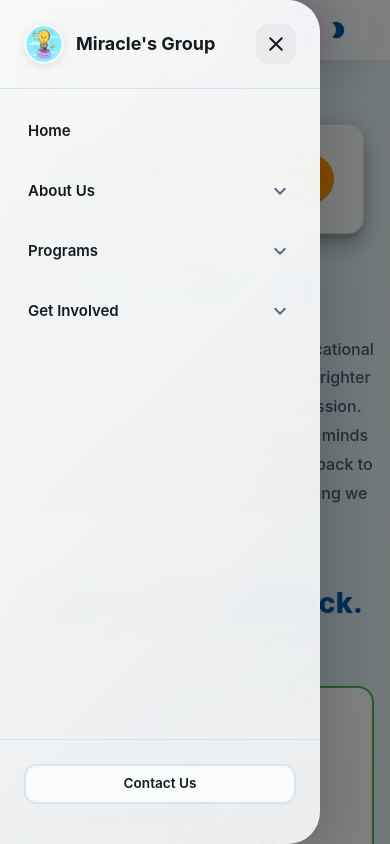
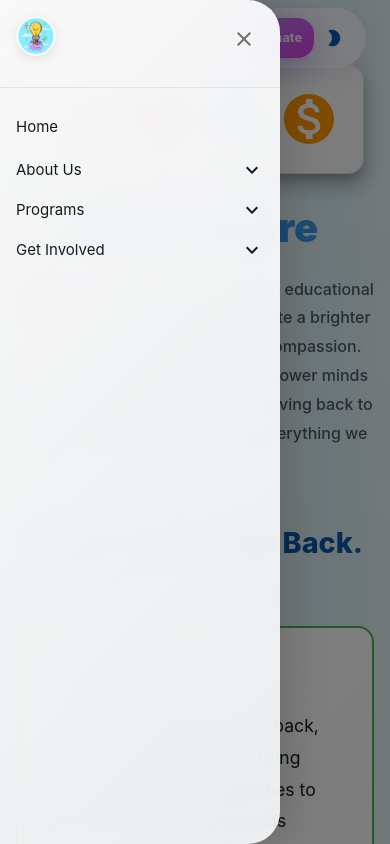
Before and after one commit to Jonathanz4344/EnlightenLearning, a React (Vite) app: page /About/Our-Mission in a window 390 px wide. Both pictures are taken after a click on the button 97 px from the left and 30 px from the top of the page. Shown: the top 844 px of the page. Built offline with nearby package versions, Linux system fonts and the light colour scheme.

Commit message:
working mobile responsivenewss

```diff
--- a/index.html
+++ b/index.html
@@ -1,7 +1,10 @@
 <!doctype html>
 <html lang="en">
-  <body>
-    <div id="root"></div>
-    <script type="module" src="/src/main.jsx"></script>
-  </body>
+
+<body>
+  <div id="root"></div>
+  <script type="module" src="/src/main.jsx"></script>
+  <meta name="viewport" content="width=device-width, initial-scale=1" />
+</body>
+
 </html>
--- a/src/components/navBar/Header.jsx
+++ b/src/components/navBar/Header.jsx
@@ -23,7 +23,10 @@ import FavoriteIcon from "@mui/icons-material/Favorite";
 import VolunteerActivismIcon from "@mui/icons-material/VolunteerActivism";
 import Logo from "/images/logo/Logo.png";
 import { Helmet } from "react-helmet-async";
-import { styled } from "@mui/material/styles";
+import { styled, useTheme } from "@mui/material/styles";
+import useMediaQuery from "@mui/material/useMediaQuery";
+import ListItemButton from "@mui/material/ListItemButton";
+import ListItemText from "@mui/material/ListItemText";
 
 const logoStyle = {
   width: "40px",
@@ -67,7 +70,6 @@ const StyledAppBar = styled(AppBar)(({ theme }) => ({
       : 'linear-gradient(135deg, rgba(255, 255, 255, 0.05) 0%, rgba(255, 255, 255, 0.02) 100%)',
     backdropFilter: 'blur(10px)',
     borderRadius: '0 0 24px 24px',
-    // REMOVED: All border properties
     opacity: 0,
     transition: 'opacity 0.4s ease',
     zIndex: -1,
@@ -83,7 +85,6 @@ const StyledAppBar = styled(AppBar)(({ theme }) => ({
       : 'linear-gradient(135deg, rgba(17, 24, 39, 0.95) 0%, rgba(31, 41, 55, 0.9) 100%)',
     backdropFilter: 'blur(20px)',
     borderRadius: '0 0 24px 24px',
-    // REMOVED: All border properties
     boxShadow: theme.palette.mode === 'light'
       ? '0 8px 32px rgba(0, 0, 0, 0.08)'
       : '0 8px 32px rgba(0, 0, 0, 0.3)',
@@ -96,6 +97,20 @@ const StyledAppBar = styled(AppBar)(({ theme }) => ({
       ? '0 12px 40px rgba(0, 0, 0, 0.12)'
       : '0 12px 40px rgba(0, 0, 0, 0.4)',
   },
+  // Mobile responsive styles
+  [theme.breakpoints.down('md')]: {
+    marginTop: theme.spacing(1),
+    '& .MuiToolbar-root': {
+      minHeight: '60px !important',
+      borderRadius: '999px',
+      margin: '0 8px',
+      padding: '0 16px',
+    },
+    '&.scrolled .MuiToolbar-root': {
+      borderRadius: '999px',
+      margin: '4px 12px 0',
+    },
+  },
 }));
 
 const ModernToolbar = styled(Toolbar)(({ theme }) => ({
@@ -106,7 +121,7 @@ const ModernToolbar = styled(Toolbar)(({ theme }) => ({
   padding: '0 24px',
   position: 'relative',
   [theme.breakpoints.down('md')]: {
-    padding: '0 20px',
+    padding: '0 16px',
     minHeight: '60px !important',
   },
 }));
@@ -199,12 +214,10 @@ const ContactButton = styled(Button)(({ theme }) => ({
     },
   },
   [theme.breakpoints.down('md')]: {
-    padding: '8px 16px',
-    fontSize: '0.85rem',
+    padding: '6px 12px',
+    fontSize: '0.8rem',
   }
 }));
-
-// Replace your existing DonateButton styled component with this:
 
 const DonateButton = styled(Button)(({ theme }) => ({
   background: theme.palette.mode === 'light'
@@ -218,7 +231,7 @@ const DonateButton = styled(Button)(({ theme }) => ({
   fontSize: '0.875rem',
   borderRadius: '16px',
   boxShadow: theme.palette.mode === 'light'
-    ? '0 8px 32px rgba(139, 92, 246, 0.4)' // Updated to match purple theme
+    ? '0 8px 32px rgba(139, 92, 246, 0.4)'
     : '0 8px 32px rgba(167, 139, 250, 0.4)',
   transition: 'all 0.4s cubic-bezier(0.4, 0, 0.2, 1)',
   position: 'relative',
@@ -238,7 +251,7 @@ const DonateButton = styled(Button)(({ theme }) => ({
   '&:hover': {
     transform: 'translateY(-3px) scale(1.05)',
     boxShadow: theme.palette.mode === 'light'
-      ? '0 12px 40px rgba(139, 92, 246, 0.5)' // Updated to match purple theme
+      ? '0 12px 40px rgba(139, 92, 246, 0.5)'
       : '0 12px 40px rgba(167, 139, 250, 0.5)',
     '&::before': {
       transform: 'translateX(100%)',
@@ -256,8 +269,9 @@ const DonateButton = styled(Button)(({ theme }) => ({
     },
   },
   [theme.breakpoints.down('md')]: {
-    padding: '10px 20px',
-    fontSize: '0.85rem',
+    padding: '8px 12px',
+    fontSize: '0.8rem',
+    minWidth: 'auto',
   }
 }));
 
@@ -325,7 +339,7 @@ const DropdownItem = styled(MenuItem)(({ theme }) => ({
 
 const ModernDrawer = styled(Drawer)(({ theme }) => ({
   '& .MuiDrawer-paper': {
-    width: '320px',
+    width: '280px',
     background: theme.palette.mode === 'light'
       ? 'linear-gradient(135deg, rgba(255, 255, 255, 0.95) 0%, rgba(248, 250, 252, 0.9) 100%)'
       : 'linear-gradient(135deg, rgba(17, 24, 39, 0.95) 0%, rgba(31, 41, 55, 0.9) 100%)',
@@ -537,30 +551,20 @@ MenuLink.propTypes = {
 const Header = ({ mode, toggleColorMode }) => {
   const location = useLocation();
   const [open, setOpen] = useState(null);
-  const [subMenuOpen, setSubMenuOpen] = React.useState(null);
+  const [subMenuOpen, setSubMenuOpen] = useState(null);
   const [drawerOpen, setDrawerOpen] = useState(false);
-  const [isMobile, setIsMobile] = useState(false);
   const [isScrolled, setIsScrolled] = useState(false);
+
+  const theme = useTheme();
+  const isMobile = useMediaQuery(theme.breakpoints.down("md"));
 
   // Handle scroll effect
   useEffect(() => {
     const handleScroll = () => {
       setIsScrolled(window.scrollY > 20);
     };
-
-    window.addEventListener('scroll', handleScroll);
-    return () => window.removeEventListener('scroll', handleScroll);
-  }, []);
-
-  // Check if mobile on initial render and when window resizes
-  useEffect(() => {
-    const handleResize = () => {
-      setIsMobile(window.innerWidth < 960);
-    };
-
-    handleResize();
-    window.addEventListener("resize", handleResize);
-    return () => window.removeEventListener("resize", handleResize);
+    window.addEventListener("scroll", handleScroll);
+    return () => window.removeEventListener("scroll", handleScroll);
   }, []);
 
   // Close menus when route changes
@@ -627,18 +631,9 @@ const Header = ({ mode, toggleColorMode }) => {
             items={[
               {
                 links: [
-                  {
-                    text: "Our Mission",
-                    href: PathConstants.MISSION,
-                  },
-                  {
-                    text: "Meet Our Team",
-                    href: PathConstants.OUR_TEAM
-                  },
-                  {
-                    text: "Making a Difference",
-                    href: PathConstants.MAKING_DIFF
-                  },
+                  { text: "Our Mission", href: PathConstants.MISSION },
+                  { text: "Meet Our Team", href: PathConstants.OUR_TEAM },
+                  { text: "Making a Difference", href: PathConstants.MAKING_DIFF },
                 ],
               },
             ]}
@@ -656,7 +651,6 @@ const Header = ({ mode, toggleColorMode }) => {
               {
                 links: [
                   { text: "Tutoring Services", href: PathConstants.TUTORING_SERVICES },
-                  // { text: "Success Stories", href: PathConstants.HOME },
                   { text: "Events & Programs", href: PathConstants.EVENTS },
                 ],
               },
@@ -677,8 +671,6 @@ const Header = ({ mode, toggleColorMode }) => {
                   { text: "Volunteer Opportunities", href: PathConstants.VOLUNTEER_OPPORTUNITIES },
                   { text: "Apply as a Tutor", href: PathConstants.TUTOR },
                   { text: "Join the Executive Team", href: PathConstants.EXEC_TEAM },
-
-
                 ],
               },
             ]}
@@ -706,79 +698,50 @@ const Header = ({ mode, toggleColorMode }) => {
           content="nonprofit, tutoring, education, volunteer, community support, fundraising"
         />
         <link rel="canonical" href={window.location.href} />
-        <script type="application/ld+json">
-          {JSON.stringify({
-            "@context": "https://schema.org",
-            "@type": "NonprofitType",
-            name: "Miracle's Group",
-            description:
-              "A nonprofit organization dedicated to empowering communities through education and tutoring services.",
-            url: window.location.origin,
-          })}
-        </script>
       </Helmet>
 
-      <StyledAppBar className={isScrolled ? 'scrolled' : ''}>
+      <StyledAppBar className={isScrolled ? "scrolled" : ""}>
         <Container maxWidth="lg">
           <ModernToolbar component="nav" aria-label="Main navigation">
-            {/* Logo Section */}
+            {/* Logo + Mobile Menu Button */}
+            <Box sx={{ display: "flex", alignItems: "center", gap: 1.5 }}>
+              <Link to={PathConstants.HOME}>
+                <motion.div whileHover={{ scale: 1.1, rotate: 5 }} whileTap={{ scale: 0.95 }}>
+                  <Box component="img" src={Logo} style={logoStyle} alt="Miracle's Group Logo" />
+                </motion.div>
+              </Link>
+              {isMobile && (
+                <IconButton
+                  sx={{
+                    color: "text.primary",
+                    borderRadius: "12px",
+                    padding: "8px",
+                    background: (theme) =>
+                      theme.palette.mode === "light"
+                        ? "rgba(255, 255, 255, 0.2)"
+                        : "rgba(255, 255, 255, 0.1)",
+                    backdropFilter: "blur(10px)",
+                    border: "1px solid",
+                    borderColor: "divider",
+                  }}
+                  onClick={handleDrawerToggle}
+                  aria-label="Open navigation menu"
+                >
+                  <MenuIcon />
+                </IconButton>
+              )}
+            </Box>
+
+            {/* Desktop Menu */}
+            {!isMobile && (
               <Box
                 sx={{
                   display: "flex",
-                alignItems: "center",
-                gap: 1.5,
-                position: 'relative',
-                zIndex: 2,
-              }}
-            >
-              <Link to={PathConstants.HOME}>
-                <motion.div
-                  whileHover={{ scale: 1.1, rotate: 5 }}
-                  whileTap={{ scale: 0.95 }}
-                  transition={{ type: "spring", stiffness: 400, damping: 17 }}
-                >
-                  <Box
-                    component="img"
-                    src={Logo}
-                    style={logoStyle}
-                    alt="Miracle's Group Logo"
-                  />
-                </motion.div>
-              </Link>
-
-              {/* Mobile Menu Button */}
-              <IconButton
-                sx={{
-                  display: { xs: "flex", md: "none" },
-                  color: "text.primary",
-                  borderRadius: "12px",
-                  padding: "8px",
-                  background: (theme) => theme.palette.mode === 'light'
-                    ? 'rgba(255, 255, 255, 0.2)'
-                    : 'rgba(255, 255, 255, 0.1)',
-                  backdropFilter: 'blur(10px)',
-                  border: '1px solid',
-                  borderColor: 'divider',
-                }}
-                edge="start"
-                aria-label="Open navigation menu"
-                onClick={handleDrawerToggle}
-              >
-                <MenuIcon />
-              </IconButton>
-            </Box>
-
-            {/* Desktop Navigation */}
-            <Box
-              sx={{
-                display: { xs: "none", md: "flex" },
                   alignItems: "center",
                   gap: 0.5,
                   flex: 1,
                   justifyContent: "center",
                 }}
-              component="nav"
-              aria-label="Main menu"
               >
                 {menuItems.map((item) => (
                   <Box
@@ -786,31 +749,20 @@ const Header = ({ mode, toggleColorMode }) => {
                     sx={{ position: "relative" }}
                     onMouseEnter={item.menu ? handleMouseEnter(item.menu) : undefined}
                     onMouseLeave={item.menu ? handleMouseLeave : undefined}
-                  role="menuitem"
-                  tabIndex={0}
                   >
                     {item.href ? (
                       <NavButton component={Link} to={item.href}>
                         {item.text}
                       </NavButton>
                     ) : (
-                    <NavButton
-                      sx={{
-                        display: "flex",
-                        alignItems: "center",
-                        gap: 0.5,
-                      }}
-                    >
+                      <NavButton sx={{ display: "flex", alignItems: "center", gap: 0.5 }}>
                         {item.text}
                         <ExpandMoreIcon
                           fontSize="small"
                           sx={{
                             fontSize: "1rem",
-                          transform:
-                            open === item.menu
-                              ? "rotate(180deg)"
-                              : "rotate(0deg)",
-                          transition: "transform 0.3s cubic-bezier(0.4, 0, 0.2, 1)",
+                            transform: open === item.menu ? "rotate(180deg)" : "rotate(0deg)",
+                            transition: "transform 0.3s",
                           }}
                         />
                       </NavButton>
@@ -822,7 +774,6 @@ const Header = ({ mode, toggleColorMode }) => {
                           initial={{ opacity: 0, y: 10, scale: 0.95 }}
                           animate={{ opacity: 1, y: 0, scale: 1 }}
                           exit={{ opacity: 0, y: 10, scale: 0.95 }}
-                        transition={{ duration: 0.2, ease: "easeOut" }}
                         >
                           {renderMenuContent(item.menu)}
                         </DropdownContainer>
@@ -831,48 +782,16 @@ const Header = ({ mode, toggleColorMode }) => {
                   </Box>
                 ))}
               </Box>
+            )}
 
-            {/* Right Side Actions */}
-            <Box
-              sx={{
-                display: "flex",
-                alignItems: "center",
-                gap: { xs: 1, sm: 2 },
-              }}
-            >
-              <ContactButton
-                component={Link}
-                to={PathConstants.CONTACT_US}
-                sx={{ display: { xs: "none", sm: "inline-flex" } }}
-              >
-                Contact Us
+            {/* Right Actions (Contact, Donate, Dark Mode) */}
+            <Box sx={{ display: "flex", alignItems: "center", gap: { xs: 0.5, sm: 1, md: 2 } }}>
+              <ContactButton component={Link} to={PathConstants.CONTACT_US}>
+                Contact
               </ContactButton>
-
-              <DonateButton
-                component={Link}
-                to={PathConstants.DONATE_NOW}
-                startIcon={<FavoriteIcon sx={{ fontSize: "1rem" }} />}
-                sx={{
-                  display: { xs: "none", sm: "inline-flex" },
-                  minWidth: "120px",
-                }}
-              >
+              <DonateButton component={Link} to={PathConstants.DONATE_NOW}>
                 Donate
               </DonateButton>
-
-              {/* Mobile Donate Button */}
-              <DonateButton
-                component={Link}
-                to={PathConstants.DONATE_NOW}
-                sx={{
-                  display: { xs: "inline-flex", sm: "none" },
-                  minWidth: "auto",
-                  padding: "8px 12px",
-                }}
-              >
-                <VolunteerActivismIcon sx={{ fontSize: "1.1rem" }} />
-              </DonateButton>
-
               <ToggleColorMode mode={mode} toggleColorMode={toggleColorMode} />
             </Box>
           </ModernToolbar>
@@ -884,108 +803,49 @@ const Header = ({ mode, toggleColorMode }) => {
         anchor="left"
         open={drawerOpen}
         onClose={handleDrawerClose}
-        ModalProps={{
-          keepMounted: true,
-        }}
+        ModalProps={{ keepMounted: true }}
       >
-        <Box
-          sx={{
-            display: "flex",
-            flexDirection: "column",
-            height: "100%",
-            position: "relative",
-          }}
-          role="navigation"
-          aria-label="Mobile navigation menu"
-        >
-          {/* Drawer Header */}
         <Box
           sx={{
             display: "flex",
             alignItems: "center",
             justifyContent: "space-between",
-              p: 3,
-              borderBottom: "1px solid",
-              borderColor: "divider",
+            p: 2,
           }}
         >
-            <Box sx={{ display: "flex", alignItems: "center", gap: 1.5 }}>
-              <Box
-                component="img"
-                src={Logo}
-                style={drawerLogoStyle}
-                alt="Miracle's Group Logo"
-              />
-              <Typography
-                variant="h6"
-                color="text.primary"
-                sx={{ fontWeight: 700 }}
-              >
-                Miracle's Group
-              </Typography>
-            </Box>
-            <IconButton
-              onClick={handleDrawerClose}
-              sx={{
-                color: "text.primary",
-                borderRadius: "12px",
-                background: (theme) => theme.palette.action.hover,
-              }}
-              aria-label="Close navigation menu"
-            >
+          <Link to={PathConstants.HOME} onClick={handleDrawerClose}>
+            <Box component="img" src={Logo} style={drawerLogoStyle} alt="Logo" />
+          </Link>
+          <IconButton onClick={handleDrawerClose}>
             <CloseIcon />
           </IconButton>
         </Box>
+        <Divider sx={{ my: 1 }} />
+        <List>
+          {menuItems.map((item) => (
+            <Box key={item.menu || item.text}>
+              {item.href ? (
 
-          {/* Mobile Menu Items */}
-          <List sx={{ flex: 1, p: 2 }}>
-            {menuItems.map((item) => (
-              <ListItem key={item.menu || item.text} disablePadding sx={{ mb: 1 }}>
-                <Box sx={{ width: "100%", position: "relative" }}>
-                  {item.href ? (
-                    <Link
-                      to={item.href}
-                      style={{ textDecoration: "none", display: "block" }}
-                      onClick={handleDrawerClose}
-                    >
-                      <DropdownItem sx={{ width: "100%" }}>
-                        <Typography
-                          variant="body1"
-                          color="text.primary"
-                          sx={{ fontWeight: 600 }}
+                <ListItem disablePadding>
+                  <ListItemButton component={Link} to={item.href} onClick={handleDrawerClose}>
+                    <ListItemText primary={item.text} />
+                  </ListItemButton>
+                </ListItem>
+              ) : (
+                <ListItem
+                  button
+                  onClick={() => setOpen((prev) => (prev === item.menu ? null : item.menu))}
+                  sx={{ display: "flex", justifyContent: "space-between" }}
                 >
                   {item.text}
-                        </Typography>
-                      </DropdownItem>
-                    </Link>
-                  ) : (
-                    <>
-                      <DropdownItem
-                        onClick={handleMouseEnter(item.menu)}
-                        sx={{
-                          width: "100%",
-                          display: "flex",
-                          alignItems: "center",
-                          justifyContent: "space-between",
-                        }}
-                      >
-                        <Typography
-                          variant="body1"
-                          color="text.primary"
-                          sx={{ fontWeight: 600 }}
-                        >
-                          {item.text}
-                        </Typography>
                   <ExpandMoreIcon
                     sx={{
-                            transform:
-                              open === item.menu
-                                ? "rotate(180deg)"
-                                : "rotate(0deg)",
-                            transition: "transform 0.3s ease",
+                      transform: open === item.menu ? "rotate(180deg)" : "rotate(0deg)",
+                      transition: "transform 0.3s",
                     }}
                   />
-                      </DropdownItem>
+                </ListItem>
+              )}
 
               <AnimatePresence>
                 {open === item.menu && (
@@ -993,41 +853,15 @@ const Header = ({ mode, toggleColorMode }) => {
                     initial={{ opacity: 0, height: 0 }}
                     animate={{ opacity: 1, height: "auto" }}
                     exit={{ opacity: 0, height: 0 }}
-                            transition={{ duration: 0.3, ease: "easeOut" }}
-                            style={{ overflow: "hidden" }}
                   >
-                            <Box sx={{ pl: 2, mt: 1 }}>
                     {renderMenuContent(item.menu)}
-                            </Box>
                   </motion.div>
                 )}
               </AnimatePresence>
-                    </>
-                  )}
             </Box>
-              </ListItem>
           ))}
         </List>
-
-          <Divider />
-
-          {/* Mobile Action Buttons */}
-          <Box sx={{ p: 3, space: 2 }}>
-            <ContactButton
-              component={Link}
-              to={PathConstants.CONTACT_US}
-              fullWidth
-              sx={{ mb: 2 }}
-              onClick={handleDrawerClose}
-            >
-              Contact Us
-            </ContactButton>
-          </Box>
-        </Box>
       </ModernDrawer>
-
-      {/* Spacer to prevent content from being hidden under fixed header */}
-      <Box sx={{ height: { xs: "60px", md: "64px" } }} />
     </>
   );
 };
```
Lines whose indentation alone changed are shown as unchanged.
